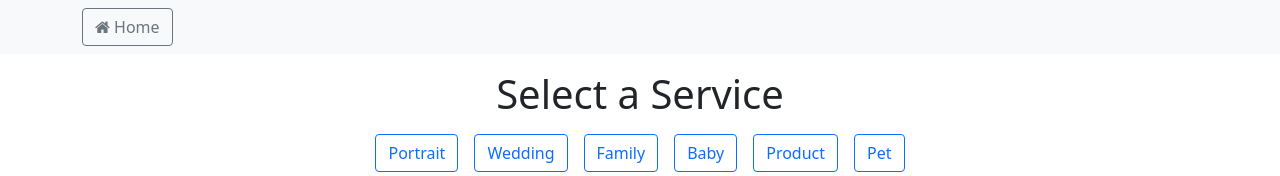
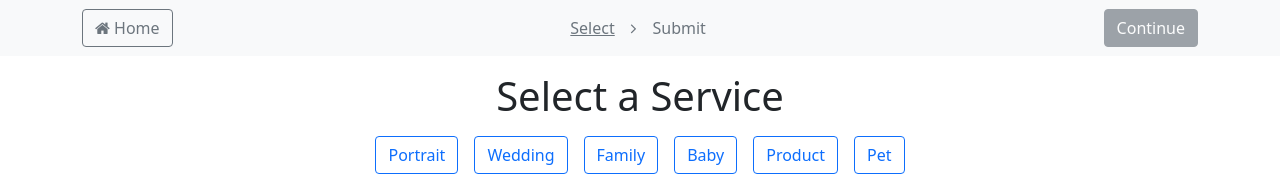
Before and after one commit to slh-git/seg3125-p1, a React (Create React App) app: page /booking/select in a window 1280 px wide. Shown: the top 176 px of the page. Built offline with nearby package versions, Linux system fonts and the light colour scheme.

Commit message:
Nav indicator showing current booking step

```diff
--- a/src/pages/booking/select.js
+++ b/src/pages/booking/select.js
@@ -47,14 +47,33 @@ const Select = () => {
           <a class="btn btn-outline-secondary" href="/">
             <i class="fa fa-home" aria-hidden="true"></i> Home
           </a>
-          {canSubmit() && (
-            <Link
-              to={`/booking/submit?s=${service}&p=${photographer}`}
-              class="btn btn-primary"
-            >
-              Continue
-            </Link>
-          )}
+          <ul class="nav">
+            <li class="nav-item">
+              <a class="nav-link disabled text-decoration-underline" aria-current="page" href="#">
+                Select
+              </a>
+            </li>
+            <div class="d-flex align-items-center">
+              <i class="fa fa-angle-right text-muted" aria-hidden="true"></i>
+            </div>
+            <li class="nav-item">
+              <a
+                class={`nav-link ${canSubmit() ? "active" : "disabled"}`}
+                href={`/booking/submit?s=${service}&p=${photographer}`}
+                tabindex="-1"
+              >
+                Submit
+              </a>
+            </li>
+          </ul>
+          <Link
+            to={`/booking/submit?s=${service}&p=${photographer}`}
+            class={`btn  ${
+              canSubmit() ? "btn-primary" : "btn-secondary disabled"
+            }`}
+          >
+            Continue
+          </Link>
         </div>
       </nav>
       {/* Selecting service and photographer */}
--- a/src/pages/booking/submit.js
+++ b/src/pages/booking/submit.js
@@ -101,6 +101,29 @@ const Submit = () => {
           >
             <i class="fa fa-angle-left" aria-hidden="true"></i> Back
           </a>
+          <ul class="nav">
+            <li class="nav-item">
+              <a
+                class="nav-link"
+                tabindex="-1"
+                href={`select?s=${service}&p=${photographer}`}
+              >
+                Select
+              </a>
+            </li>
+            <div class="d-flex align-items-center">
+              <i class="fa fa-angle-right text-muted" aria-hidden="true"></i>
+            </div>
+            <li class="nav-item">
+              <a
+                class="nav-link disabled text-decoration-underline"
+                href="#"
+                aria-current="page"
+              >
+                Submit
+              </a>
+            </li>
+          </ul>
           <div></div>
         </div>
       </nav>
@@ -155,7 +178,9 @@ const Submit = () => {
                   End time must be after Start time and between 10:00 and 16:00.
                 </Form.Control.Feedback>
               </Form.Group>
-              <h4 class="display-6 mt-4 mb-0 fs-4 fw-normal">Contact Information</h4>
+              <h4 class="display-6 mt-4 mb-0 fs-4 fw-normal">
+                Contact Information
+              </h4>
               <Form.Group class="mb-2 text-start">
                 <Form.Label class="h6">Name</Form.Label>
                 <Form.Control
@@ -192,7 +217,9 @@ const Submit = () => {
                   <h6 class="fw-normal">{`for ${serviceName()} photos`}</h6>
                 </div>
                 <h6>
-                  {`${hours()} ${hours() === 1 ? 'hr' : 'hrs'} x ${servicePrice().toLocaleString("en-US", {
+                  {`${hours()} ${
+                    hours() === 1 ? "hr" : "hrs"
+                  } x ${servicePrice().toLocaleString("en-US", {
                     style: "currency",
                     currency: "USD",
                   })}`}
```
